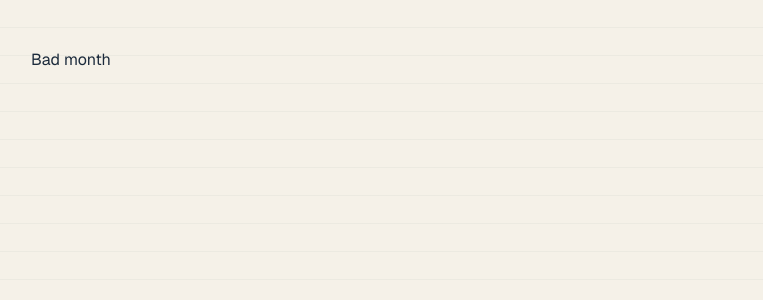
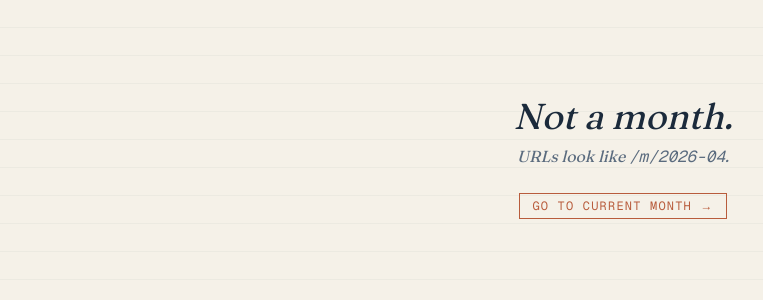
Before and after one commit to yashsuhagiya/hausbuch, a Next.js app: page /m/1 in a window 1280 px wide. Shown: the top 300 px of the page, without its empty margins (17-780 px from the left). Built offline with nearby package versions, Linux system fonts and the light colour scheme.

Commit message:
chore: friendlier bad-month page + README

```diff
--- a/src/app/m/[month]/page.tsx
+++ b/src/app/m/[month]/page.tsx
@@ -1,9 +1,24 @@
+import Link from "next/link";
 import { MonthPageShell } from "@/components/month/page-shell";
+import { currentMonth } from "@/lib/date";
 
 export default async function MonthPage({ params }: { params: Promise<{ month: string }> }) {
   const { month } = await params;
   if (!/^\d{4}-(0[1-9]|1[0-2])$/.test(month)) {
-    return <main className="p-12">Bad month</main>;
+    return (
+      <main className="max-w-3xl mx-auto px-8 py-24 text-center">
+        <h1 className="font-display text-4xl italic">Not a month.</h1>
+        <p className="font-display italic text-sage mt-2">
+          URLs look like <code className="font-mono">/m/2026-04</code>.
+        </p>
+        <Link
+          href={`/m/${currentMonth()}`}
+          className="inline-block mt-6 font-mono text-xs uppercase tracking-widest text-rust border border-rust px-3 py-1"
+        >
+          go to current month →
+        </Link>
+      </main>
+    );
   }
   return <MonthPageShell month={month} />;
 }
```
Also changed, not shown: 1 other file (tests, documents, lock files or other folders).
